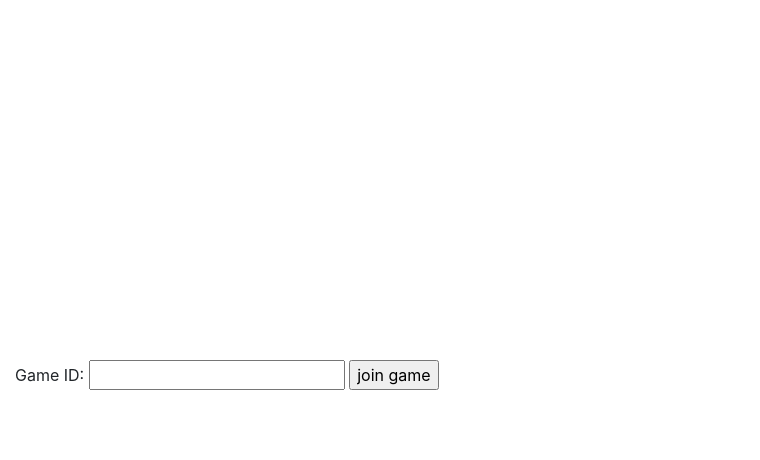
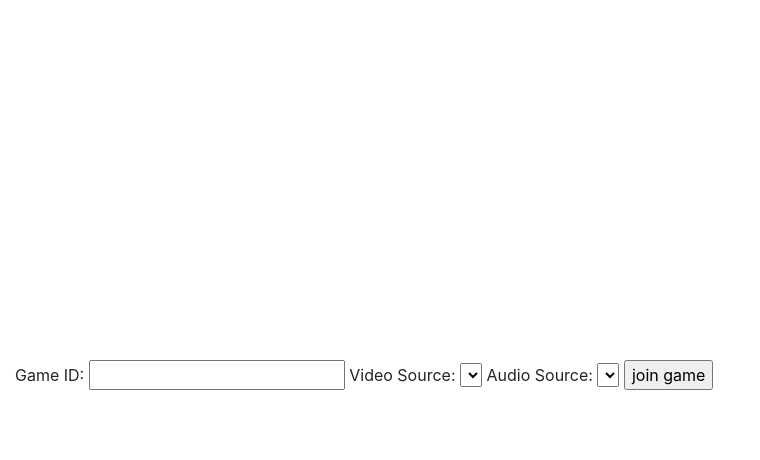
Before and after one commit to Hogwarts250/mtg-stream, a Django app: page /join/ in a window 1280 px wide. Shown: the top 460 px of the page, without its empty margins (0-760 px from the left). Run offline with Django 3.2, Linux system fonts and the light colour scheme; lists and menus that the app fills with data are empty; some libraries are stand-ins or nearby versions.

Commit message:
add audio and video select

```diff
--- a/notes.txt
+++ b/notes.txt
@@ -1,4 +1,4 @@
-setup:
+local setup:
 1. pip install django django-bootstrap4 channels channels-redis
 2. start Docker daemon
 3. docker run -p 6379:6379 -d redis:5
--- a/streams/forms.py
+++ b/streams/forms.py
@@ -3,6 +3,14 @@ from django import forms
 from .models import Game
 
 class GameForm(forms.ModelForm):
+    audio_source = forms.CharField(initial="default")
+    video_source = forms.CharField(initial="default")
+
     class Meta:
         model = Game
         fields = ["num_players"]
+
+class JoinGameForm(forms.Form):
+    game_id = forms.CharField()
+    audio_source = forms.CharField()
+    video_source = forms.CharField()
--- /dev/null
+++ b/streams/static/streams/setup.js
@@ -0,0 +1,89 @@
+"use strict";
+
+const localVideo = document.getElementById("local_video");
+
+const audioSelect = document.getElementById("id_audio_select");
+const videoSelect = document.getElementById("id_video_select");
+const selectors = [audioSelect, videoSelect];
+
+const formAudio = document.getElementById("id_audio_source");
+const formVideo = document.getElementById("id_video_source");
+const submitBtn = document.getElementById("id_submit");
+
+var stream = null;
+
+var constraints = {
+  audio: true,
+  video: true
+};
+
+window.onload = () => {
+  updateMediaStreams();
+}
+
+audioSelect.onchange = updateMediaStreams;
+videoSelect.onchange = updateMediaStreams;
+
+submitBtn.onclick = setForm;
+
+function getDevices(devices) {
+  const values = selectors.map(select => select.value);
+
+  selectors.forEach(selector => {
+    while (selector.firstChild) {
+      selector.removeChild(selector.firstChild);
+    }
+  });
+
+  for (let i = 0; i < devices.length; ++i) {
+    const device = devices[i];
+    const option = document.createElement("option");
+    option.value = device.deviceId;
+    option.text = device.label;
+
+    if (device.kind === "audioinput") {
+      audioSelect.appendChild(option);
+    } else if (device.kind === "videoinput") {
+      videoSelect.appendChild(option);
+    } else {
+      // console.log(device);
+    }
+
+    selectors.forEach((select, index) => {
+      if (Array.prototype.slice.call(select.childNodes).some(n => n.value === values[index])) {
+        select.value = values[index];
+      }
+    });
+  }
+}
+
+function getStream(media) {
+  localVideo.srcObject = media
+  stream = media;
+
+  return navigator.mediaDevices.enumerateDevices()
+}
+
+function setForm() {
+  formAudio.value = audioSelect.value;
+  formVideo.value = videoSelect.value;
+}
+
+function updateMediaStreams() {
+  const audioSource = audioSelect.value;
+  const videoSource = videoSelect.value;
+
+  constraints = {
+    audio: {deviceId: audioSource},
+    video: {deviceId: videoSource}
+  }
+
+  setForm();
+
+  // console.log("Updating media streams")
+  navigator.mediaDevices.getUserMedia(constraints).then(getStream).then(getDevices).catch(logError);
+}
+
+function logError(err) {
+  console.log("*** " + err);
+}
--- a/streams/templates/streams/game.html
+++ b/streams/templates/streams/game.html
@@ -2,6 +2,9 @@
 
 {% block content %}
 {{ game_id|json_script:"game_id" }}
+{{ video_source|json_script:"video_source" }}
+{{ audio_source|json_script:"audio_source" }}
+
 <p>local video</p>
 <video id="local_video" width="480" height="360" autoplay muted></video>
 
--- a/streams/templates/streams/join_game.html
+++ b/streams/templates/streams/join_game.html
@@ -1,11 +1,23 @@
 {% extends "streams/base.html" %} {% load bootstrap4 %} {% load static %}
 
 {% block content %}
+
 <video id="local_video" width="480" height="360" autoplay muted></video>
 
 <form action="{% url 'streams:join_game' %}" method="get" class="form">
-    <label for="id_game_id">Game ID: </label>
-    <input type="text" name="game_id" id="id_game_id" required>
-    <input type="submit" value="join game"/>
+  <label for="id_game_id">Game ID: </label>
+  <input type="text" name="game_id" id="id_game_id" {% if game_id is not None %} value={{ game_id }} {% endif %} required>
+
+  <label for="id_video_select">Video Source: </label>
+  <select id="id_video_select"></select>
+  <input type="text" name="video_source" id="id_video_source" hidden/>
+
+  <label for="id_audio_select">Audio Source: </label>
+  <select id="id_audio_select"></select>
+  <input type="text" name="audio_source" id="id_audio_source" hidden/>
+
+  <input type="submit" id="id_submit" value="join game"/>
 </form>
+
+<script type="text/javascript" src="{% static 'streams/setup.js' %}"></script>
 {% endblock content %}
--- a/streams/urls.py
+++ b/streams/urls.py
@@ -22,6 +22,10 @@ app_name = "streams"
 urlpatterns = [
     path("", views.home, name="home"),
     path("create/", views.create_game, name="create_game"),
+
     path("join/", views.join_game, name="join_game"),
+    path("join/<str:game_id>", views.join_game, name="join_game"),
+
     path("game/<str:game_id>", views.game, name="game"),
+    path("game/<str:game_id>/v=<str:video_source>&a=<str:audio_source>", views.game, name="game"),
 ]
--- a/streams/views.py
+++ b/streams/views.py
@@ -5,7 +5,7 @@ from django.utils.crypto import get_random_string
 from django.core.exceptions import ObjectDoesNotExist
 
 from .models import Game
-from .forms import GameForm
+from .forms import GameForm, JoinGameForm
 
 # Create your views here.
 def home(request):
@@ -16,11 +16,15 @@ def create_game(request):
         form = GameForm(request.POST)
 
         if form.is_valid():
-            game_instance = form.save(commit=False)
-            game_instance.game_id = get_random_string(16)
-            game_instance.save()
+            game = form.save(commit=False)
+            game.game_id = get_random_string(16)
+            game.save()
 
-            return HttpResponseRedirect(reverse("streams:game", kwargs={"game_id": game_instance.game_id}))
+            return HttpResponseRedirect(reverse("streams:game", kwargs={
+                "game_id": game.game_id,
+                "video_source": form.cleaned_data["video_source"],
+                "audio_source": form.cleaned_data["audio_source"]
+            }))
 
     else:
         form = GameForm()
@@ -29,19 +33,36 @@ def create_game(request):
 
     return render(request, "streams/create_game.html", context)
 
-def join_game(request):
+def join_game(request, game_id=None):
     if "game_id" in request.GET and request.GET["game_id"]:
+        print(request.GET["video_source"] + "\n" + request.GET["audio_source"])
         try:
-            game_instance = Game.objects.get(game_id=request.GET["game_id"])
+            game = Game.objects.get(game_id=request.GET["game_id"])
 
-            return HttpResponseRedirect(reverse("streams:game", kwargs={"game_id": game_instance.game_id}))
+            form = JoinGameForm(request.GET)
+            if form.is_valid():
+                video_source = form.cleaned_data["video_source"]
+                audio_source = form.cleaned_data["audio_source"]
+
+                return HttpResponseRedirect(reverse("streams:game", kwargs={
+                    "game_id": game.game_id,
+                    "video_source": video_source,
+                    "audio_source": audio_source
+                }))
+
+            else:
+                print(form.errors)
 
         except ObjectDoesNotExist:
-            pass
+            game_id = request.GET["game_id"]
 
-    return render(request, "streams/join_game.html")
+    form = JoinGameForm()
 
-def game(request, game_id):
-    context = {"game_id": game_id}
+    context = {"game_id": game_id, "form": form}
+
+    return render(request, "streams/join_game.html", context)
+
+def game(request, game_id, video_source=None, audio_source=None):
+    context = {"game_id": game_id, "video_source": video_source, "audio_source": audio_source}
 
     return render(request, "streams/game.html", context)
```
Also changed, not shown: streams/static/streams/index.js (+16 -11 lines), streams/templates/streams/create_game.html (+17 -7 lines).
